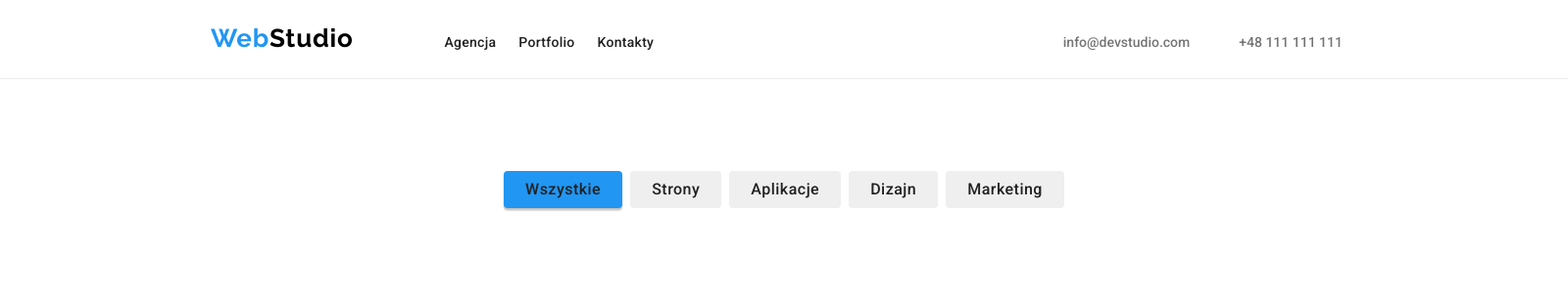
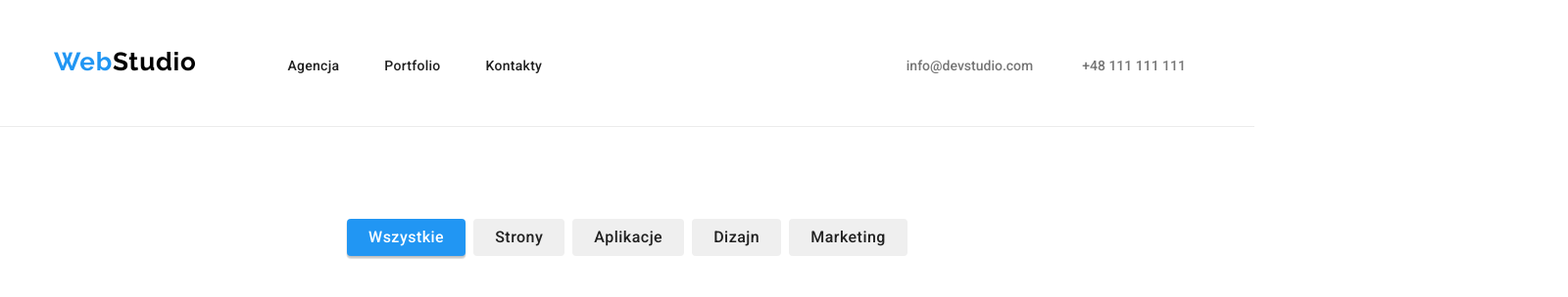
Before and after one commit to ArletaJanysz/goit-markup-hw-03, a plain HTML site: page portfolio.html in a window 1280 px wide. Both pictures are taken after a click on the button "Wszystkie". Shown: the top 304 px of the page at 98% size, 1600 px wide, since content can reach past the window. Drawn offline with nearby package versions, Linux system fonts and the light colour scheme.

Commit message:
oprócz hero-title

```diff
--- a/css/styles.css
+++ b/css/styles.css
@@ -32,7 +32,6 @@ figure {
 body {
     font-family: 'Roboto', sans-serif;
     color: var(--main-text-color);
-    width: 1600px;
 }
 
 .section {
@@ -46,12 +45,13 @@ ul {
 .head-wrapper {
     border-bottom: 1px solid var(--border-bottom-color);
     background-color: var(--bg-color);
+    padding: 24px 0 25px;
+    gap: 93px;
 }
 
 .logo {
     display: flex;
     justify-content: flex-start;
-    margin-right: 93px;
     margin-top: 24px;
     margin-bottom: 25px;
     font-family: Raleway;
@@ -73,9 +73,10 @@ ul {
 
 .nav-list {
     display: flex;
-    gap: 23px;
+    gap: 46px;
     text-decoration: none;
     color: var(--nav-color);
+    margin-left: 93px;
 }
 
 .nav-link {
@@ -130,6 +131,7 @@ ul {
     box-shadow: 0px 3px 1px rgba(0, 0, 0, 0.1), 0px 1px 2px rgba(0, 0, 0, 0.08),
         0px 2px 2px rgba(0, 0, 0, 0.12);
     border-radius: 4px;
+    color: var(--bg-color);
 }
 
 .card-title {
@@ -167,7 +169,7 @@ ul {
 
 .foot-wrapper {
     background-color: var(--foot-bg-color);
-    padding: 60px 0px;
+    padding: 60px 0;
 }
 
 .foot-contact {
@@ -195,19 +197,22 @@ ul {
 
 .hero-title {
     display: flex;
-    margin-bottom: 30px;
+
+margin-bottom: 30px;
     font-weight: 900;
     font-size: 44px;
     line-height: 1.3636;
     letter-spacing: 0.06em;
     text-transform: uppercase;
     color: var(--bg-color);
+
 }
 
 .hero {
     background: var(--title-color);
     text-align: center;
     padding: 200px 452px;
+
 }
 /* hero button */
 .hero-btn {
@@ -301,7 +306,7 @@ ul {
 .head-contact-container {
     display: flex;
     justify-content: end;
-    margin-left: 371px;
+    /* margin-left: 371px; */
     gap: 50px;
 }
 
```
